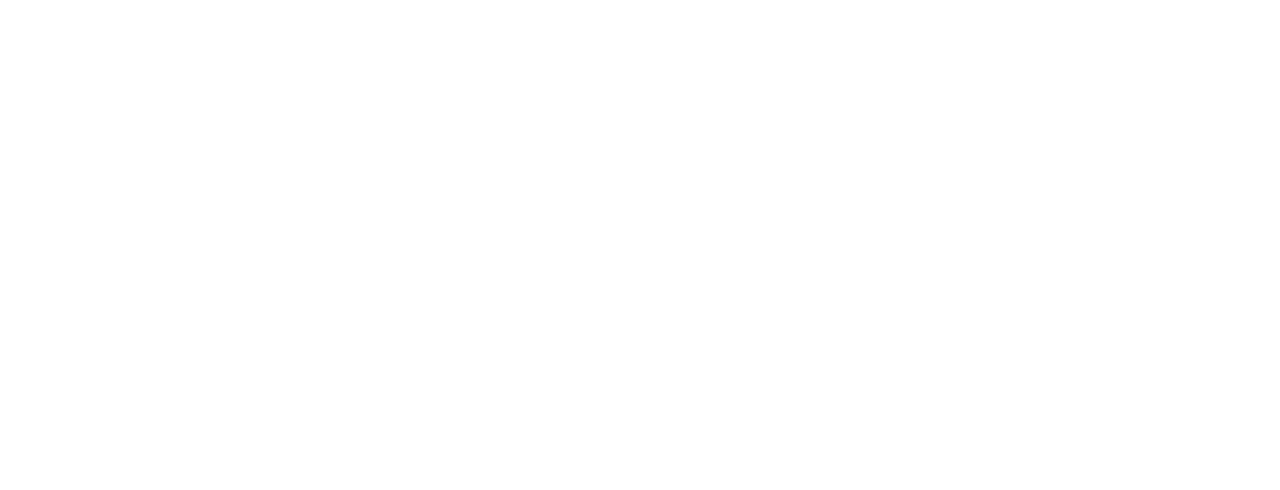
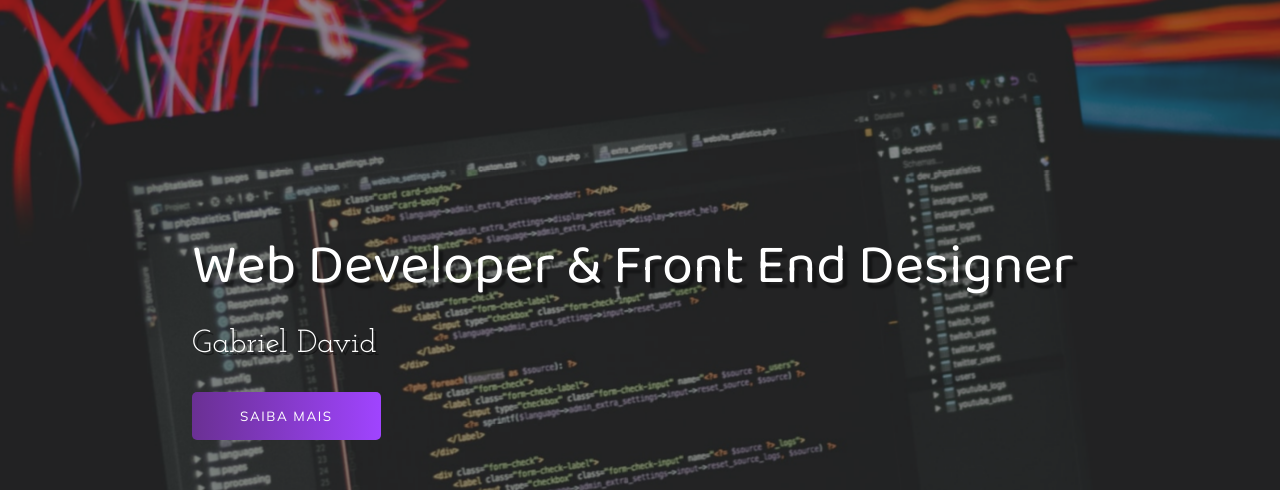
Before and after one commit to Gabe-dev/portfolio, a plain HTML site: page index.html in a window 1280 px wide. Shown: the top 490 px of the page. Drawn offline with Linux system fonts and the light colour scheme.

Commit message:
:package: header

```diff
--- a/index.html
+++ b/index.html
@@ -5,9 +5,27 @@
     <meta http-equiv="X-UA-Compatible" content="IE=edge">
     <meta name="viewport" content="width=device-width, initial-scale=1.0">
     <link rel="stylesheet" href="style.css">
-    <title>Portfolio</title>
+    <link rel="apple-touch-icon" sizes="180x180" href="imagens/apple-touch-icon.png">
+    <link rel="icon" type="image/png" sizes="32x32" href="imagens/favicon-32x32.png">
+    <link rel="icon" type="image/png" sizes="16x16" href="imagens/favicon-16x16.png">
+    <link rel="manifest" href="/site.webmanifest">
+    <title>Portfólio</title>
 </head>
 <body>
 
+    <div class="container">
+        <header>
+            <div class="img-wrapper">
+                <img src="imagens/bg.jpg" alt="">
+            </div>
+            <div class="banner">
+                <h1>Web Developer & Front End Designer</h1>
+                <p>Gabriel David</p>
+                <button>Saiba mais</button>
+            </div>
+        </header>
+    </div>
+
+
 </body>
 </html>
--- a/style.css
+++ b/style.css
@@ -1,3 +1,97 @@
 @import url('https://fonts.googleapis.com/css2?family=Baloo+Da+2:wght@400;500;600;700&family=Josefin+Slab:ital,wght@0,300;0,400;0,600;0,700;1,300;1,400;1,600&family=Mulish:ital,wght@0,200;0,300;0,400;1,200;1,300;1,400&display=swap');
 
 @import url("https://cdnjs.cloudflare.com/ajax/libs/font-awesome/5.15.2/css/all.min.css");
+
+*{
+    margin: 0;
+    padding: 0;
+}
+
+header {
+    width: 100%;
+    height: 100vh;
+    overflow: hidden;
+    position: relative;
+}
+
+.img-wrapper{
+    width: 100%;
+    height: 100%;
+    overflow: hidden;
+    background-color: rgba(0,0,0,0.8);
+}
+
+.img-wrapper img{
+    width: 100%;
+    height: 100%;
+    object-fit: cover;
+    opacity: 0.5;
+    animation: zoom 25s;
+}
+
+@keyframes zoom {
+    0%{
+        transform: scale(1.3);
+    }
+    100% {
+        transform: scale(1);
+    }
+}
+
+.banner{
+    position: absolute;
+    top: 30%;
+    left: 15%;
+}
+
+.banner h1 {
+    color: #ffffff;
+    font-size: 3.5rem;
+    font-family: "Baloo Da 2", serif;
+    font-weight: 200;
+    text-shadow: .3rem .4rem 2px rgba(0,0,0,0.4);
+    line-height: 3.5rem;
+    margin-bottom: 2rem;
+    opacity: 0;
+    animation: moveBanner 1s 0.5s forwards;
+}
+
+.banner p{
+    font-family: "Josefin Slab", serif;
+    color: #ffffff;
+    font-size: 2rem;
+    text-shadow: .2rem .2rem rgba(0,0,0, .4);
+    margin-bottom: 2rem;
+    opacity: 0;
+    animation: moveBanner 1s 0.7s forwards;
+}
+
+.banner button {
+    font-family: "Mulish", serif;
+    color: #fff;
+    text-transform: uppercase;
+    letter-spacing: .1rem;
+    background: #6a3093;
+    background: -webkit-linear-gradient(to right, #a044ff, #6a3093);
+    background: linear-gradient(to left, #a044ff, #6a3093);
+    padding: 1rem 3rem;
+    border: none;
+    border-radius: 5px;
+    cursor: pointer;
+    opacity: 0;
+    animation: moveBanner 1s 0.9s forwards;
+}
+
+.banner button:hover{
+    opacity: 0.8;
+}
+
+@keyframes moveBanner {
+    0% {
+        transform: translateY(10rem) rotateY(-30deg);
+    }
+    100% {
+        transform: translateY(0) rotateY(0);
+        opacity: 1;
+    }
+}
```
Also changed, not shown: imagens/android-chrome-192x192.png (renamed from android-chrome-192x192.png), imagens/android-chrome-512x512.png (renamed from android-chrome-512x512.png), imagens/apple-touch-icon.png (renamed from apple-touch-icon.png), imagens/bg.jpg (added), imagens/favicon-16x16.png (renamed from favicon-16x16.png), imagens/favicon-32x32.png (renamed from favicon-32x32.png), site.webmanifest, 1 other file.
